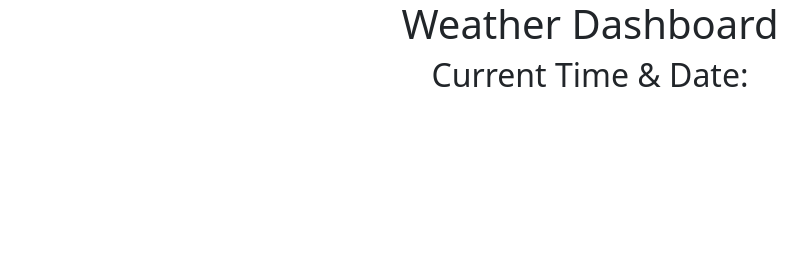
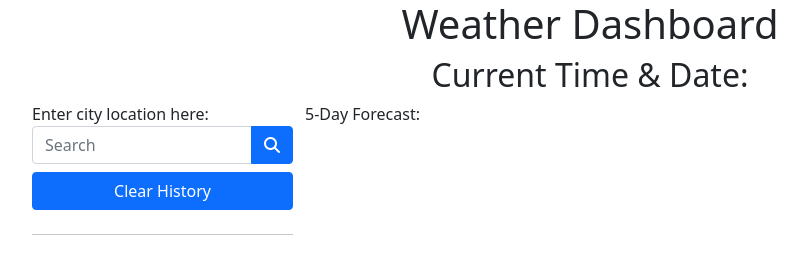
Before and after one commit to DntTstMe/Weathering-The-Storm, a plain HTML site: page index.html in a window 1280 px wide. Shown: the whole page, without its empty margins (50-857 px from the left). Drawn offline with nearby package versions, Linux system fonts and the light colour scheme.

Commit message:
Added clear history button, classes for present weather, 5-day forecast and header. Added external scripts.

```diff
--- a/index.html
+++ b/index.html
@@ -25,3 +25,38 @@
             </h2>
         </div>
     </header>
+      <!--Search form-->
+    <main class="container">
+        <div class="row">
+            <div class="col-12 col-md-3">
+                <form id="search-form">
+                    <label class="text-dark" for="input-city">Enter city location here:</label>
+                    <div class="input-group">
+                        <input class="form-control" type="search" placeholder="Search" id="input-city">
+                        <button class="btn btn-primary search-button" type="submit" id="search-button">
+                            <i class="fas fa-search"></i>
+                        </button>
+                    </div>
+                </form>
+                <!--Clear history button-->
+                <button class="btn btn-primary my-2" style="width: 100%" type="submit" id="clear-history-button">Clear History</button>
+                <hr>
+                <div class="search-history" id="search-history"></div>
+            </div>
+
+            <div class="col-md-9 col-12">
+                <!--Present Day Weather-->
+                <div class="row present-day-weather" id="present-day-weather"></div>
+                <!--Five Day Forecast Header-->
+                <div class="row five-day-forecast-header">5-Day Forecast:</div>
+                <!--Five Day Forecast-->
+                <div class="five-day-forecast" id="five-day-forecast"></div>
+            </div>
+        </div>
+    </main>
+    <!--External scripts-->
+    <script src="https://cdn.jsdelivr.net/npm/dayjs@1.11.3/dayjs.min.js"></script>
+    <script src="./assets/js/script.js"></script>
+</body>
+
+</html>
```
